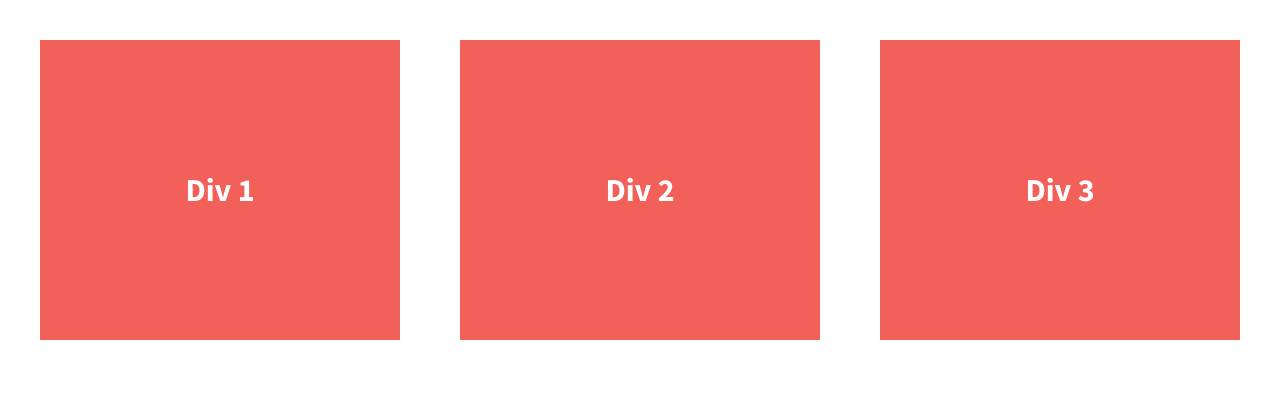
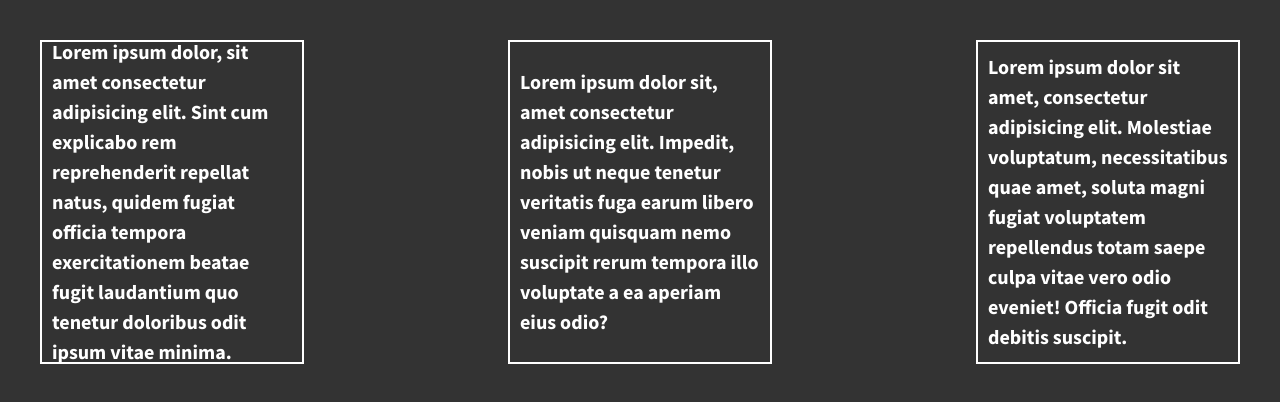
Before and after one commit to dedricl/divs-flexbox, a plain HTML site: page index.html in a window 1280 px wide. Drawn offline with nearby package versions, Linux system fonts and the light colour scheme.

Commit message:
Add styles to the divs

```diff
--- a/css/main.css
+++ b/css/main.css
@@ -96,7 +96,7 @@ textarea {
    ========================================================================== */
 
 html {
-  background-color: #fff;
+  background-color: #333;
   height: 100%;
 }
 
@@ -120,13 +120,15 @@ body {
   /*give the divs a width of 30%, add display:flex, set justify-content and align-items to center*/
   color: #fff;
   line-height: 1.5em;
-  font-size: 1.6em;
-  background-color: #f16059;
+  font-size: 1em;
+  padding: 10px;
+  background-color: #333;
   height: 300px;
-  width: 30%;
+  width: 20%;
   display: flex;
   justify-content: center;
   align-items: center;
+  border: 2px solid #fff;
 }
 
 /* ==========================================================================
--- a/index.html
+++ b/index.html
@@ -1,51 +1,90 @@
-<!doctype html>
+<!DOCTYPE html>
 <html class="no-js" lang="">
   <head>
-        <meta charset="utf-8">
-        <meta http-equiv="x-ua-compatible" content="ie=edge">
+    <meta charset="utf-8" />
+    <meta http-equiv="x-ua-compatible" content="ie=edge" />
     <title>Make me into a grid!</title>
-        <meta name="description" content="">
-        <meta name="viewport" content="width=device-width, initial-scale=1">
+    <meta name="description" content="" />
+    <meta name="viewport" content="width=device-width, initial-scale=1" />
 
-        <link rel="apple-touch-icon" href="apple-touch-icon.png">
+    <link rel="apple-touch-icon" href="apple-touch-icon.png" />
     <!-- Place favicon.ico in the root directory -->
 
-        <link rel="stylesheet" href="css/normalize.css">
-        <link rel="stylesheet" href="css/main.css">
+    <link rel="stylesheet" href="css/normalize.css" />
+    <link rel="stylesheet" href="css/main.css" />
     <script src="js/vendor/modernizr-2.8.3.min.js"></script>
-        <link href='http://fonts.googleapis.com/css?family=Lora:700' rel='stylesheet' type='text/css'>
-        <link href='http://fonts.googleapis.com/css?family=Source+Sans+Pro:400,700' rel='stylesheet' type='text/css'>
+    <link
+      href="http://fonts.googleapis.com/css?family=Lora:700"
+      rel="stylesheet"
+      type="text/css"
+    />
+    <link
+      href="http://fonts.googleapis.com/css?family=Source+Sans+Pro:400,700"
+      rel="stylesheet"
+      type="text/css"
+    />
   </head>
   <body>
     <!--[if lt IE 8]>
-            <p class="browserupgrade">You are using an <strong>outdated</strong> browser. Please <a href="http://browsehappy.com/">upgrade your browser</a> to improve your experience.</p>
+      <p class="browserupgrade">
+        You are using an <strong>outdated</strong> browser. Please
+        <a href="http://browsehappy.com/">upgrade your browser</a> to improve
+        your experience.
+      </p>
     <![endif]-->
 
     <section class="wrapper">
       <div class="div-1">
-                Div 1
+        <p>
+          Lorem ipsum dolor, sit amet consectetur adipisicing elit. Sint cum
+          explicabo rem reprehenderit repellat natus, quidem fugiat officia
+          tempora exercitationem beatae fugit laudantium quo tenetur doloribus
+          odit ipsum vitae minima.
+        </p>
       </div>
       <div class="div-2">
-                Div 2
+        <p>
+          Lorem ipsum dolor sit, amet consectetur adipisicing elit. Impedit,
+          nobis ut neque tenetur veritatis fuga earum libero veniam quisquam
+          nemo suscipit rerum tempora illo voluptate a ea aperiam eius odio?
+        </p>
       </div>
       <div class="div-3">
-                Div 3
+        <p>
+          Lorem ipsum dolor sit amet, consectetur adipisicing elit. Molestiae
+          voluptatum, necessitatibus quae amet, soluta magni fugiat voluptatem
+          repellendus totam saepe culpa vitae vero odio eveniet! Officia fugit
+          odit debitis suscipit.
+        </p>
       </div>
     </section>
 
     <script src="https://ajax.googleapis.com/ajax/libs/jquery/1.11.3/jquery.min.js"></script>
-        <script>window.jQuery || document.write('<script src="js/vendor/jquery-1.11.3.min.js"><\/script>')</script>
+    <script>
+      window.jQuery ||
+        document.write(
+          '<script src="js/vendor/jquery-1.11.3.min.js"><\/script>'
+        );
+    </script>
     <script src="js/plugins.js"></script>
     <script src="js/main.js"></script>
 
     <!-- Google Analytics: change UA-XXXXX-X to be your site's ID. -->
     <script>
-            (function(b,o,i,l,e,r){b.GoogleAnalyticsObject=l;b[l]||(b[l]=
-            function(){(b[l].q=b[l].q||[]).push(arguments)});b[l].l=+new Date;
-            e=o.createElement(i);r=o.getElementsByTagName(i)[0];
-            e.src='https://www.google-analytics.com/analytics.js';
-            r.parentNode.insertBefore(e,r)}(window,document,'script','ga'));
-            ga('create','UA-XXXXX-X','auto');ga('send','pageview');
+      (function (b, o, i, l, e, r) {
+        b.GoogleAnalyticsObject = l;
+        b[l] ||
+          (b[l] = function () {
+            (b[l].q = b[l].q || []).push(arguments);
+          });
+        b[l].l = +new Date();
+        e = o.createElement(i);
+        r = o.getElementsByTagName(i)[0];
+        e.src = "https://www.google-analytics.com/analytics.js";
+        r.parentNode.insertBefore(e, r);
+      })(window, document, "script", "ga");
+      ga("create", "UA-XXXXX-X", "auto");
+      ga("send", "pageview");
     </script>
   </body>
 </html>
```
Lines whose indentation alone changed are shown as unchanged.
